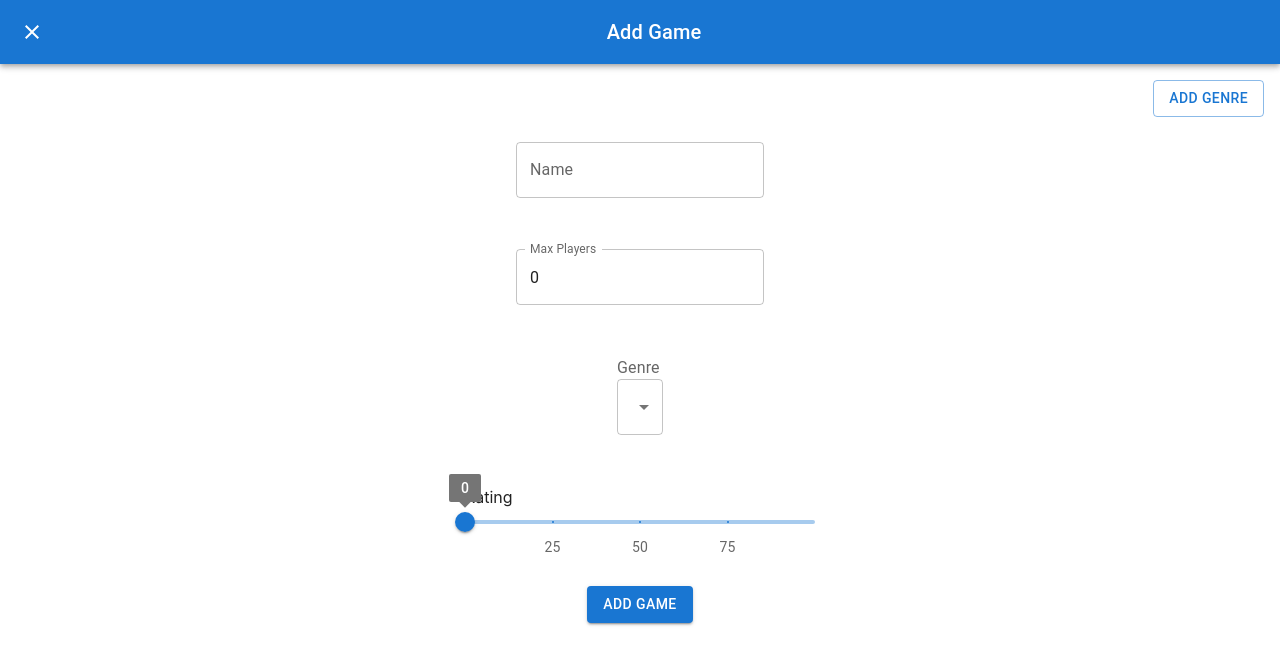
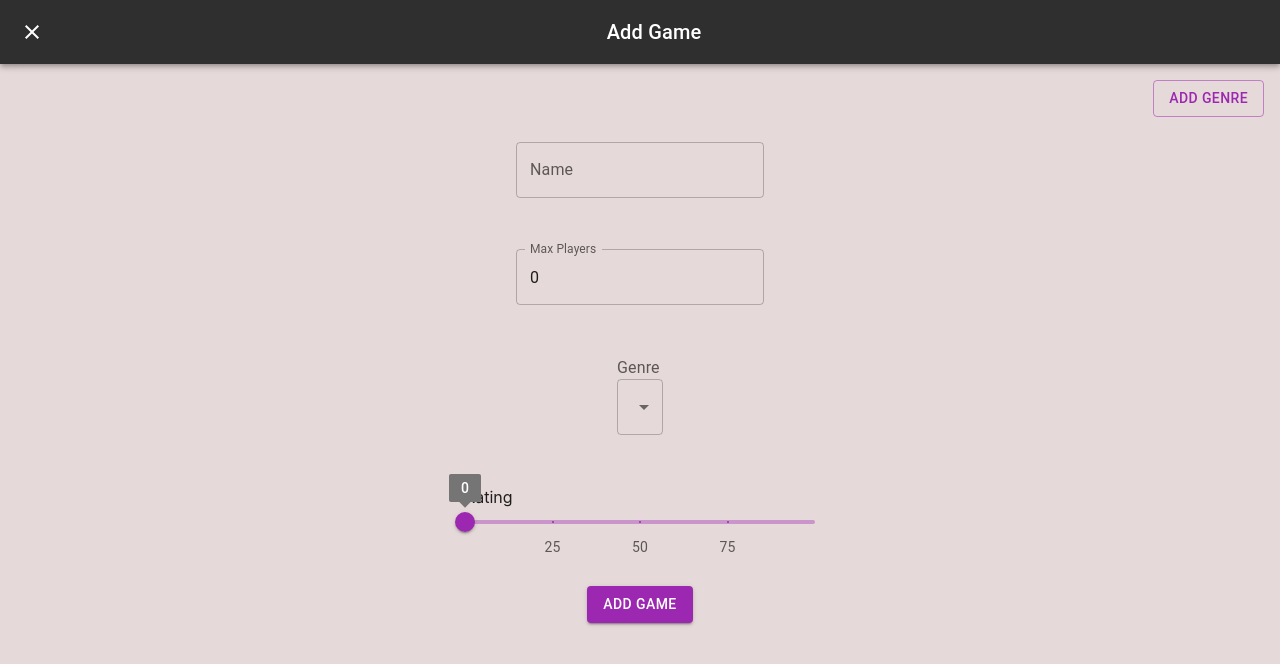
Before and after one commit to Madhur20/BoardGamesDashBoard, a Next.js app in the folder client/: page /games in a window 1280 px wide. Both pictures are taken after a click on the button 36 px from the left and 634 px from the top of the page. Shown: the top 664 px of the page. Built offline with nearby package versions, Linux system fonts and the light colour scheme.

Commit message:
updating CSS

```diff
--- a/client/components/games/AddGame.tsx
+++ b/client/components/games/AddGame.tsx
@@ -35,7 +35,7 @@ export default function AddGame() {
 
     return (
         <Box sx={{ '& > :not(style)': { m: 1 } }}>
-            <Fab color="primary" aria-label="add" onClick={handleClickOpen}>
+            <Fab aria-label="add" onClick={handleClickOpen} sx={{ color: "#9C27B0" }}>
                 <AddIcon />
             </Fab>
             <Dialog
@@ -44,7 +44,7 @@ export default function AddGame() {
                 onClose={handleClose}
                 TransitionComponent={Transition}
             >
-                <AppBar sx={{ position: 'relative' }}>
+                <AppBar sx={{ position: 'relative', backgroundColor: '#2f2f2f' }}>
                     <Toolbar>
                         <IconButton
                             edge="start"
@@ -59,7 +59,7 @@ export default function AddGame() {
                         </Typography>
                     </Toolbar>
                 </AppBar>
-                <Grid sx={{ justifyContent: 'center' }}>
+                <Grid sx={{ justifyContent: 'center', backgroundColor: '#E6D9D9', height: '100%', overflow: 'hidden' }}>
                     <AddGameForm />
                 </Grid>
             </Dialog>
--- a/client/components/games/AddGameForm.tsx
+++ b/client/components/games/AddGameForm.tsx
@@ -80,18 +80,19 @@ export default function AddGameForm() {
     };
 
     return (
-        <Box>
+        <Box >
             <Grid container sx={{ marginTop: 2, paddingRight: 2, display: 'flex', flexDirection: 'column', alignItems: 'end' }}>
                 <AddGenre />
             </Grid>
             <form onSubmit={handleSubmit}>
                 <Grid container sx={{ display: 'flex', flexDirection: 'column', alignItems: 'center' }}>
-                    <Grid sx={{ margin: '2%' }}>
+                    <Grid sx={{ margin: '2%', color: "#9C27B0" }}>
                         <TextField
                             id="name-input"
                             name="name"
                             label="Name"
                             type="text"
+                            color="secondary"
                             value={formValues.name}
                             onChange={handleInputChange}
                         />
@@ -102,18 +103,20 @@ export default function AddGameForm() {
                             name="maxPlayers"
                             label="Max Players"
                             type="number"
+                            color="secondary"
                             value={formValues.maxPlayers}
                             onChange={handleInputChange}
                         />
                     </Grid>
                     <Grid sx={{ margin: '2%' }}>
                         <FormControl>
-                            <FormLabel id="genre">Genre</FormLabel>
+                            <FormLabel id="genre" color="secondary">Genre</FormLabel>
                             <Select
                                 aria-labelledby="genre"
                                 name="genre"
                                 value={formValues.genre}
                                 onChange={handleInputSelect}
+                                color="secondary"
                             >
                                 <MenuItem key="action" value="Action">
                                     Action
@@ -134,6 +137,7 @@ export default function AddGameForm() {
                                 value={formValues.rating}
                                 onChange={handleSliderChange("rating")}
                                 defaultValue={0}
+                                color="secondary"
                                 step={1}
                                 min={0}
                                 max={100}
@@ -155,7 +159,7 @@ export default function AddGameForm() {
                             />
                         </div>
                     </Grid>
-                    <Button variant="contained" color="primary" type="submit">
+                    <Button variant="contained" color="secondary" type="submit">
                         Add Game
                     </Button>
                     <Snackbar open={snackbarOpen} autoHideDuration={6000} onClose={snackbarClose}>
--- a/client/components/games/AddGenre.tsx
+++ b/client/components/games/AddGenre.tsx
@@ -63,7 +63,7 @@ export default function AddGenre() {
 
     return (
         <div>
-            <Button variant="outlined" onClick={handleClickOpen}>
+            <Button variant="outlined" color="secondary" onClick={handleClickOpen}>
                 Add Genre
             </Button>
             <Dialog open={open} onClose={handleClose}>
@@ -80,12 +80,13 @@ export default function AddGenre() {
                         fullWidth
                         variant="standard"
                         value={genre}
+                        color="secondary"
                         onChange={handleInputChange}
                     />
                 </DialogContent>
                 <DialogActions>
-                    <Button onClick={handleClose}>Cancel</Button>
-                    <Button type="submit" onClick={handleSubmit}>Create</Button>
+                    <Button onClick={handleClose} color="secondary">Cancel</Button>
+                    <Button type="submit" onClick={handleSubmit} color="secondary">Create</Button>
                 </DialogActions>
                 <Snackbar open={snackbarOpen} autoHideDuration={6000} onClose={snackbarClose}>
                     {success ?
--- a/client/pages/games.tsx
+++ b/client/pages/games.tsx
@@ -1,4 +1,3 @@
-import { Typography } from '@mui/material';
 import { NextPage } from 'next';
 import React from 'react';
 import Top from '../components/Top';
```
Also changed, not shown: client/pages/index.tsx (+7 -8 lines).
